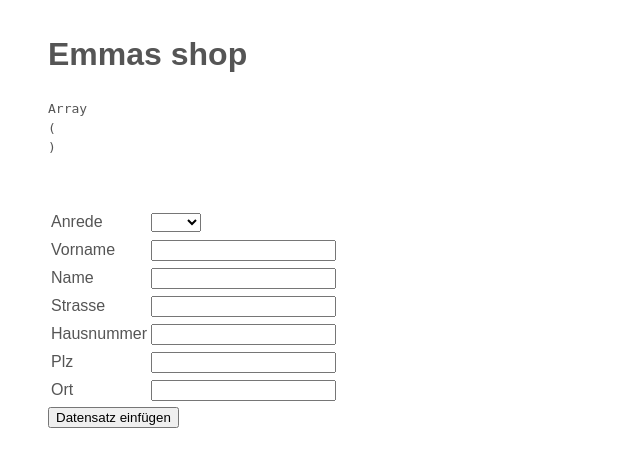
After one commit to dbmykey/319828DB, a PHP site: page /Beispiele/shop/formular.php in a window 1280 px wide. The commit adds this page. Shown: the top 467 px of the page, without its empty margins (0-640 px from the left). Run offline with PHP 8.4, Linux system fonts and the light colour scheme.

Commit message:
18_02_2022

```diff
--- /dev/null
+++ b/Beispiele/shop/formular.php
@@ -0,0 +1,93 @@
+<!doctype html>
+<html>
+	<head>
+		<meta charset="utf-8">
+		<title>Shop: Formulare</title>
+        <link rel="stylesheet" href="../../css/jscourse.css"/>
+	</head>
+
+	<body>
+        <h1>Emmas shop</h1>
+        <pre>
+<?php
+    function isSelected($key, $comparewith) {
+        if(getPVar($key) == $comparewith)
+            return 'selected';
+        return '';
+    }
+    function getPVar($key, $default = '') {
+        if(isset($_GET[$key]))
+            return $_GET[$key];
+        return $default;
+    }
+    print_r($_GET);
+?>
+        </pre>
+        <form>
+            <table>
+                <tr>
+                    <td>
+                        Anrede
+                    </td>
+                    <td>
+                        <select name="Anrede">
+                            <option <?php echo isSelected('Anrede', '');?>></option>
+                            <option <?php echo isSelected('Anrede', 'Frau');?>>Frau</option>
+                            <option <?php echo isSelected('Anrede', 'Herr');?>>Herr</option>
+                        </select>
+                    </td>
+                </tr>
+                <tr>
+                    <td>
+                        Vorname
+                    </td>
+                    <td>
+                        <input type="text" name="Vorname" value="<?php echo getPVar('Vorname');?>">
+                    </td>
+                </tr>
+                <tr>
+                    <td>
+                        Name
+                    </td>
+                    <td>
+                        <input type="text" name="Name" value="<?php echo getPVar('Name');?>">
+                    </td>
+                </tr>
+                <tr>
+                    <td>
+                        Strasse
+                    </td>
+                    <td>
+                        <input type="text" name="Strasse" value="<?php echo getPVar('Strasse');?>">
+                    </td>
+                </tr>
+                <tr>
+                    <td>
+                        Hausnummer
+                    </td>
+                    <td>
+                        <input type="text" name="Hausnummer" value="<?php echo getPVar('Hausnummer');?>">
+                    </td>
+                </tr>
+                <tr>
+                    <td>
+                        Plz
+                    </td>
+                    <td>
+                        <input type="text" name="Plz" value="<?php echo getPVar('Plz');?>">
+                    </td>
+                </tr>
+                <tr>
+                    <td>
+                        Ort
+                    </td>
+                    <td>
+                        <input type="text" name="Ort" value="<?php echo getPVar('Ort');?>">
+                    </td>
+                </tr>
+            </table>
+            <button type="submit" name="action" value="insert">Datensatz einfügen</button>
+        </form>
+
+    </body>
+</html>
```
Also changed, not shown: Beispiele/tabelle.php (+41 -16 lines).
